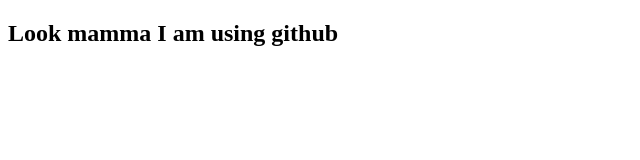
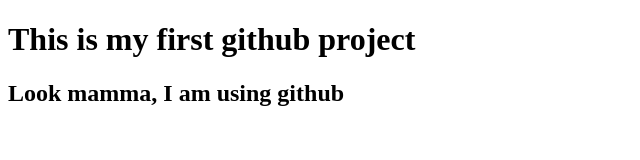
Before and after one commit to yesabhuiya1001/my-first-website, a plain HTML site: page index.html in a window 1280 px wide. Shown: the whole page, without its empty margins (0-640 px from the left). Drawn offline with Linux system fonts and the light colour scheme.

Commit message:
added a header

```diff
--- a/index.html
+++ b/index.html
@@ -6,6 +6,7 @@
  <title>Document</title>
 </head>
 <body>
-  <h2>Look mamma I am using github</h2>
+  <h1>This is my first github project</h1>
+  <h2>Look mamma, I am using github</h2>
 </body>
 </html>
```
Also changed, not shown: 1 other file.
